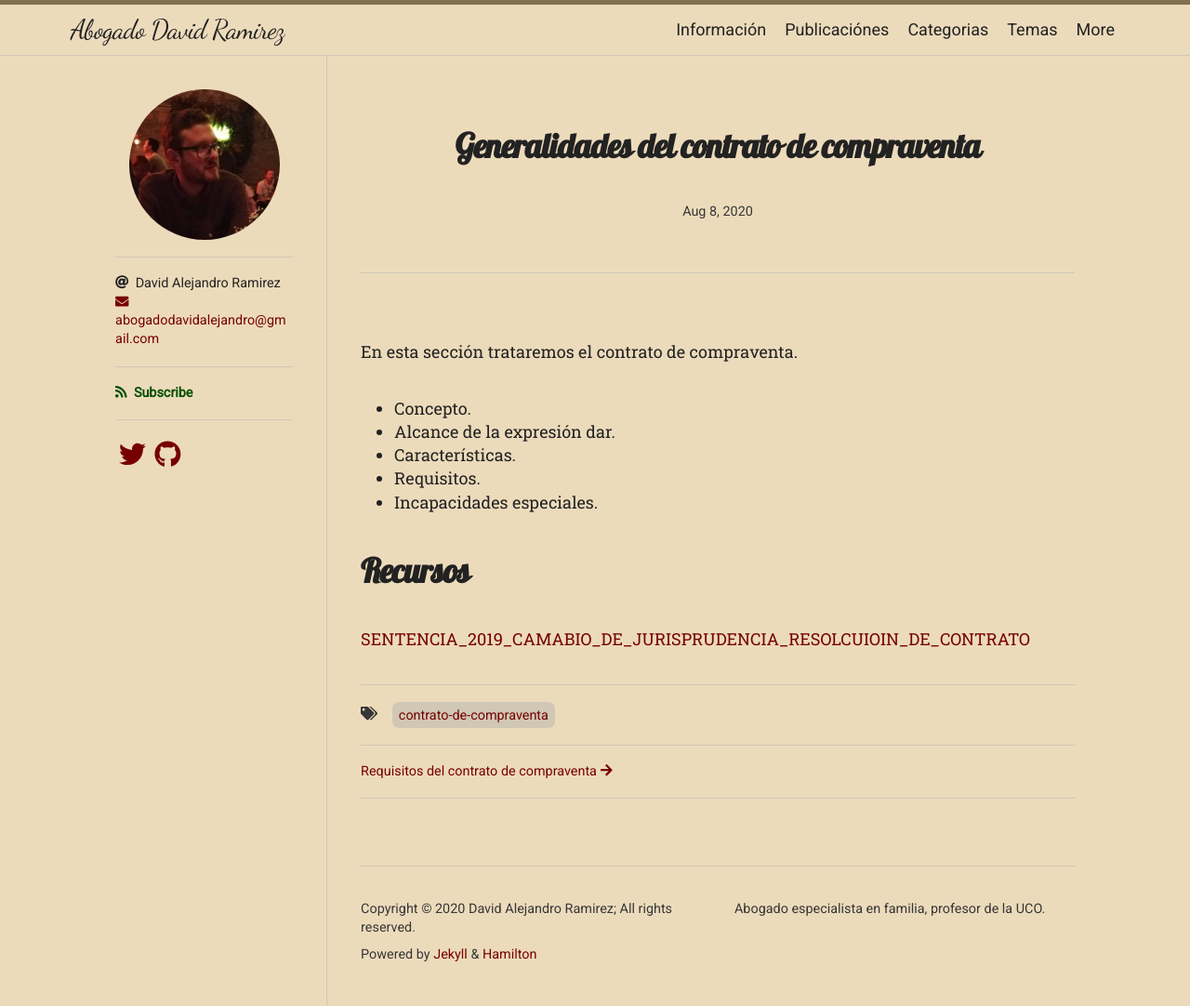
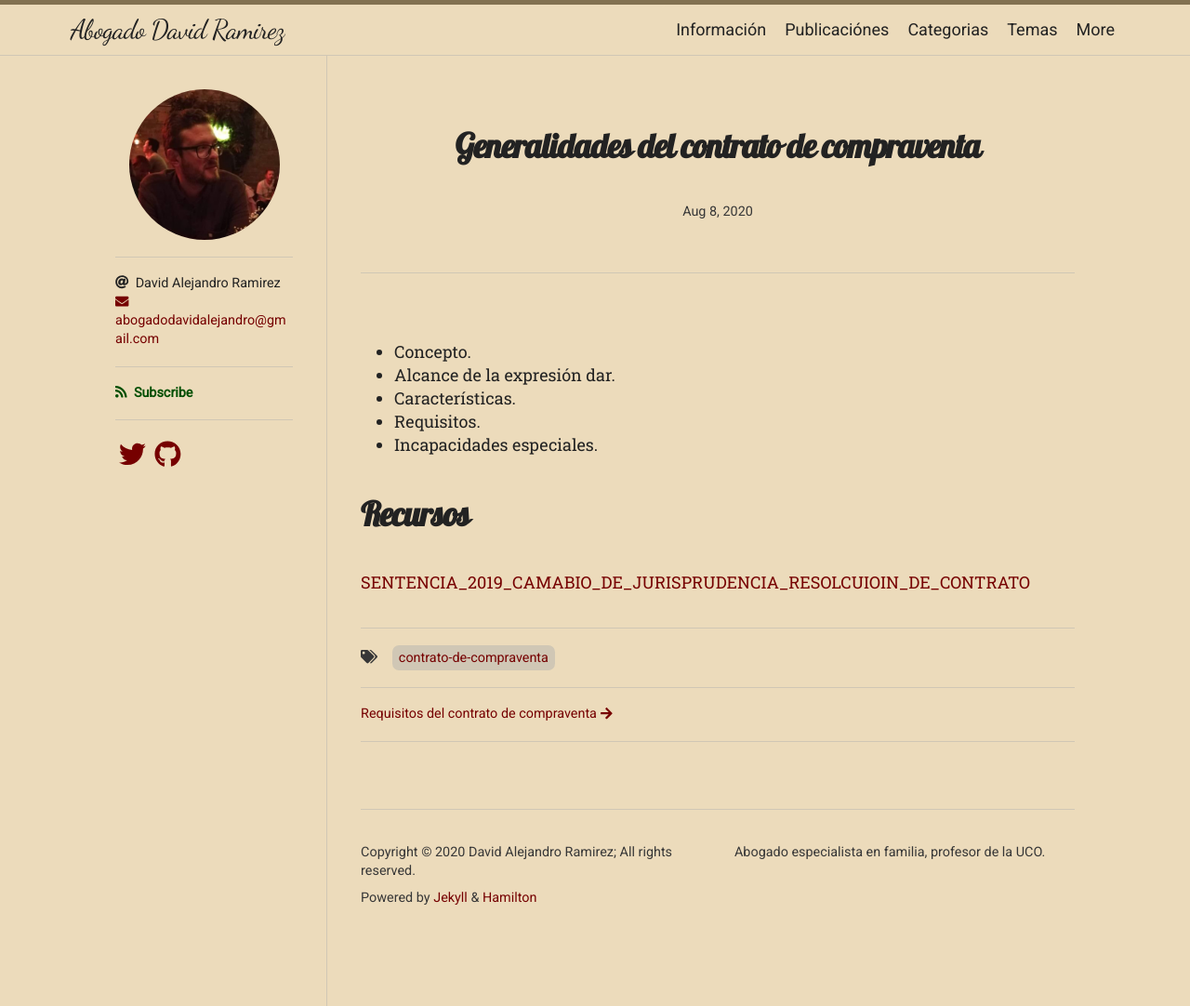
Before and after one commit to abogado-david-alejandro/abogado-david-alejandro.github.io, a Jekyll site: the page built from _posts/2020-08-08-contrato-compraventa.md, in a window 1280 px wide. Shown: the whole page at 93% size. Built offline with Jekyll 4.4.1, drawn with Linux system fonts in a browser that asks for light colours; nearby versions of some CDN libraries; some web fonts are replaced; comment, search, counter and statistics services are not loaded.

Commit message:
commit inicial

```diff
--- a/_posts/2020-08-08-contrato-compraventa.md
+++ b/_posts/2020-08-08-contrato-compraventa.md
@@ -3,16 +3,13 @@ layout: post
 title: Generalidades del contrato de compraventa
 tags: [contrato-de-compraventa]
 ---
-
-En esta sección trataremos el contrato de compraventa.
-
-<!-- more -->
 - Concepto.
 - Alcance de la expresión dar.
 - Características.
 - Requisitos.
 - Incapacidades especiales.
 
+<!-- more -->
 
 # Recursos
 
```
